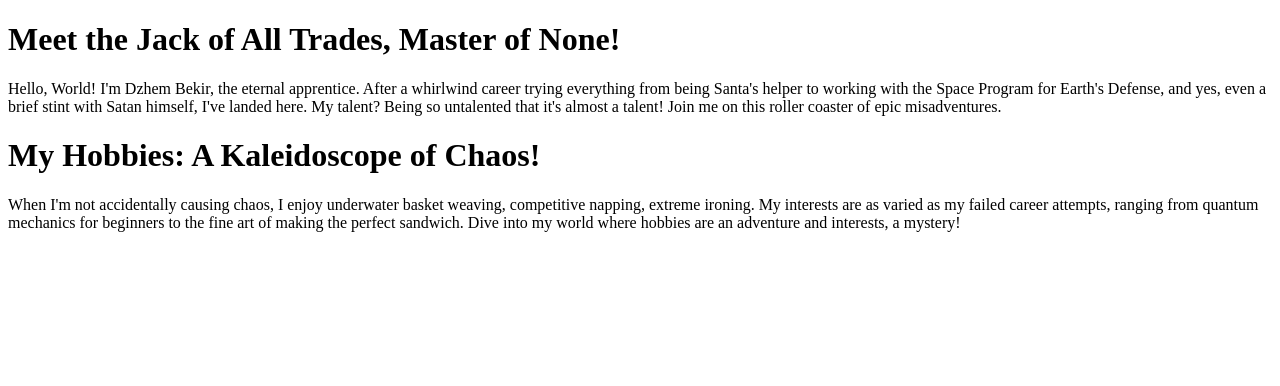
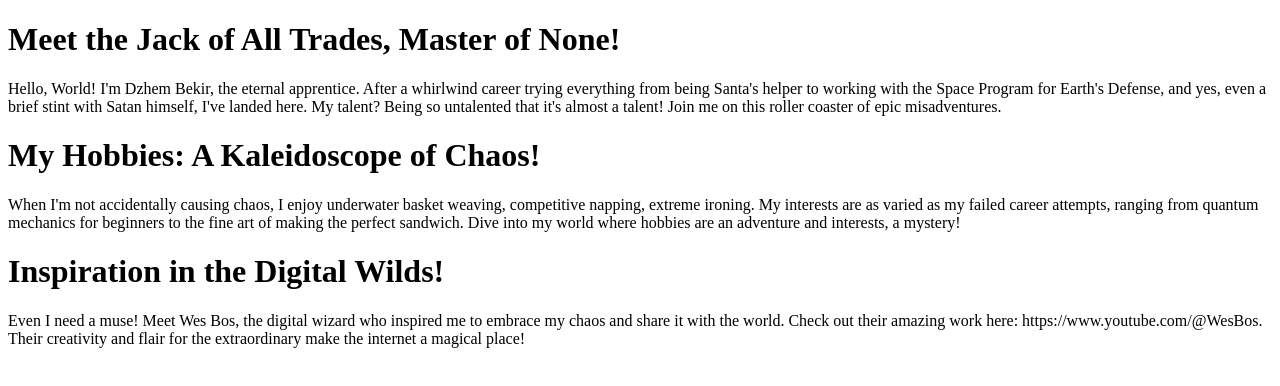
Before and after one commit to nightshpee20/stu2001321001, a plain HTML site: page index.html in a window 1280 px wide. Drawn offline with Linux system fonts and the light colour scheme.

Commit message:
Add favorite content creator

```diff
--- a/index.html
+++ b/index.html
@@ -30,5 +30,16 @@
         world where hobbies are an adventure and interests, a mystery!
       </p>
     </div>
+
+    <div>
+      <h1>Inspiration in the Digital Wilds!</h1>
+
+      <p>
+        Even I need a muse! Meet Wes Bos, the digital wizard who inspired me to
+        embrace my chaos and share it with the world. Check out their amazing
+        work here: https://www.youtube.com/@WesBos. Their creativity and flair
+        for the extraordinary make the internet a magical place!
+      </p>
+    </div>
   </body>
 </html>
```
